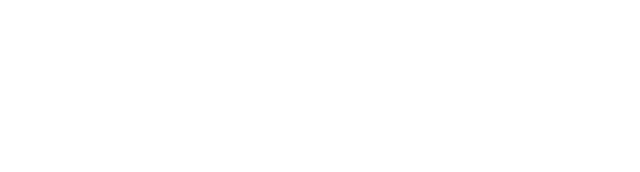
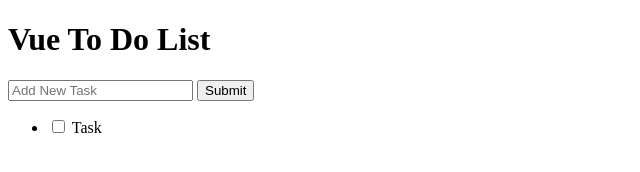
Before and after one commit to peterpozo/vue-todolist, a plain HTML site: page index.html in a window 1280 px wide. Shown: the whole page, without its empty margins (0-640 px from the left). Drawn offline with nearby package versions, Linux system fonts and the light colour scheme.

Commit message:
struttura html

```diff
--- a/index.html
+++ b/index.html
@@ -14,5 +14,22 @@
     ></script>
     <script src="js/app.js" defer></script>
   </head>
-  <body></body>
+  <body>
+    <div class="app-container">
+      <h1 class="app-header">Vue To Do List</h1>
+      <div class="add-task">
+        <input type="text" placeholder="Add New Task" class="task-input" />
+        <input type="submit" class="submint-task" title="Add Task" />
+      </div>
+      <ul class="task-list">
+        <li class="task-list-item">
+          <label class="task-list-item-label">
+            <input type="checkbox" />
+            <span>Task</span>
+          </label>
+          <span class="delete-btn" title="Delete Task"></span>
+        </li>
+      </ul>
+    </div>
+  </body>
 </html>
```
